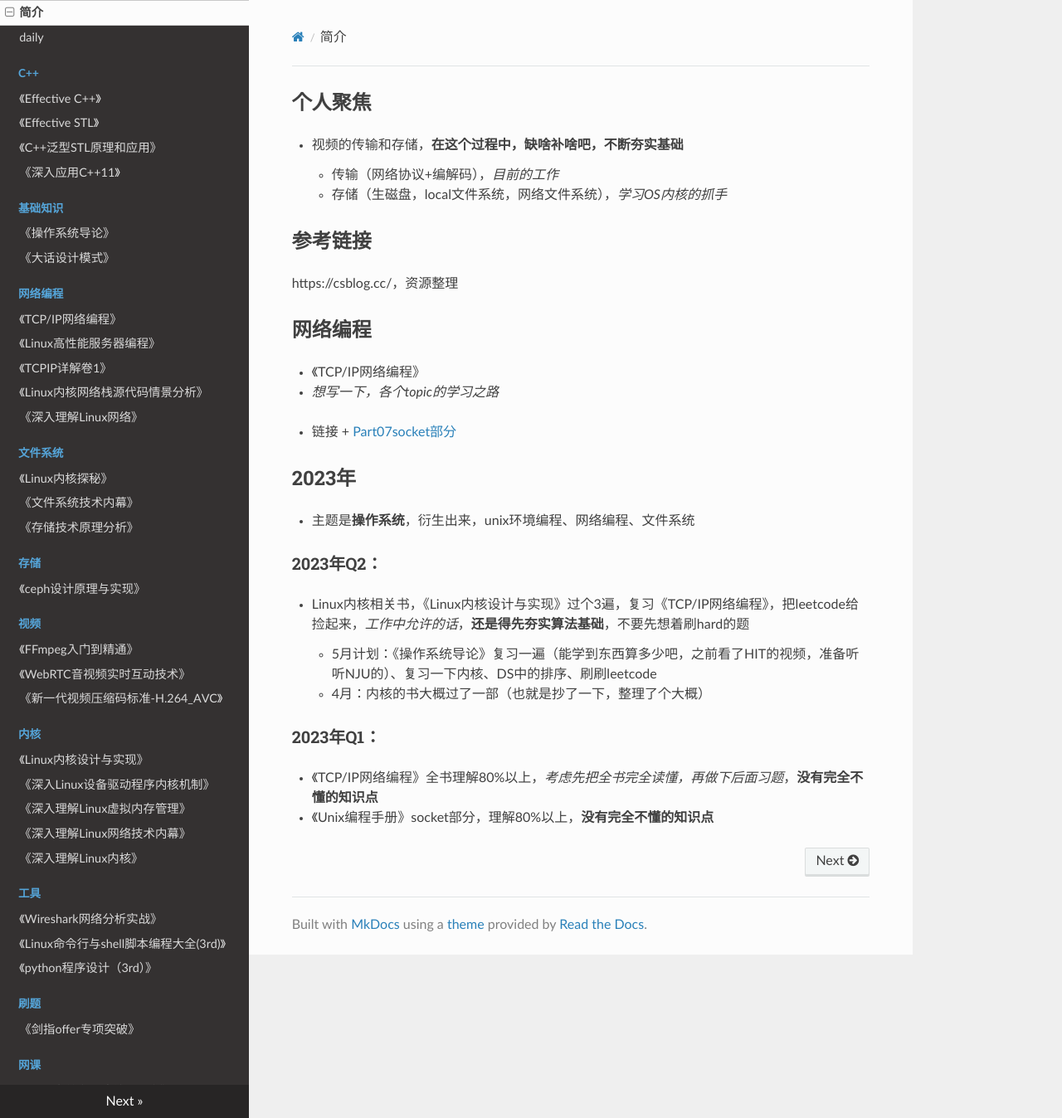
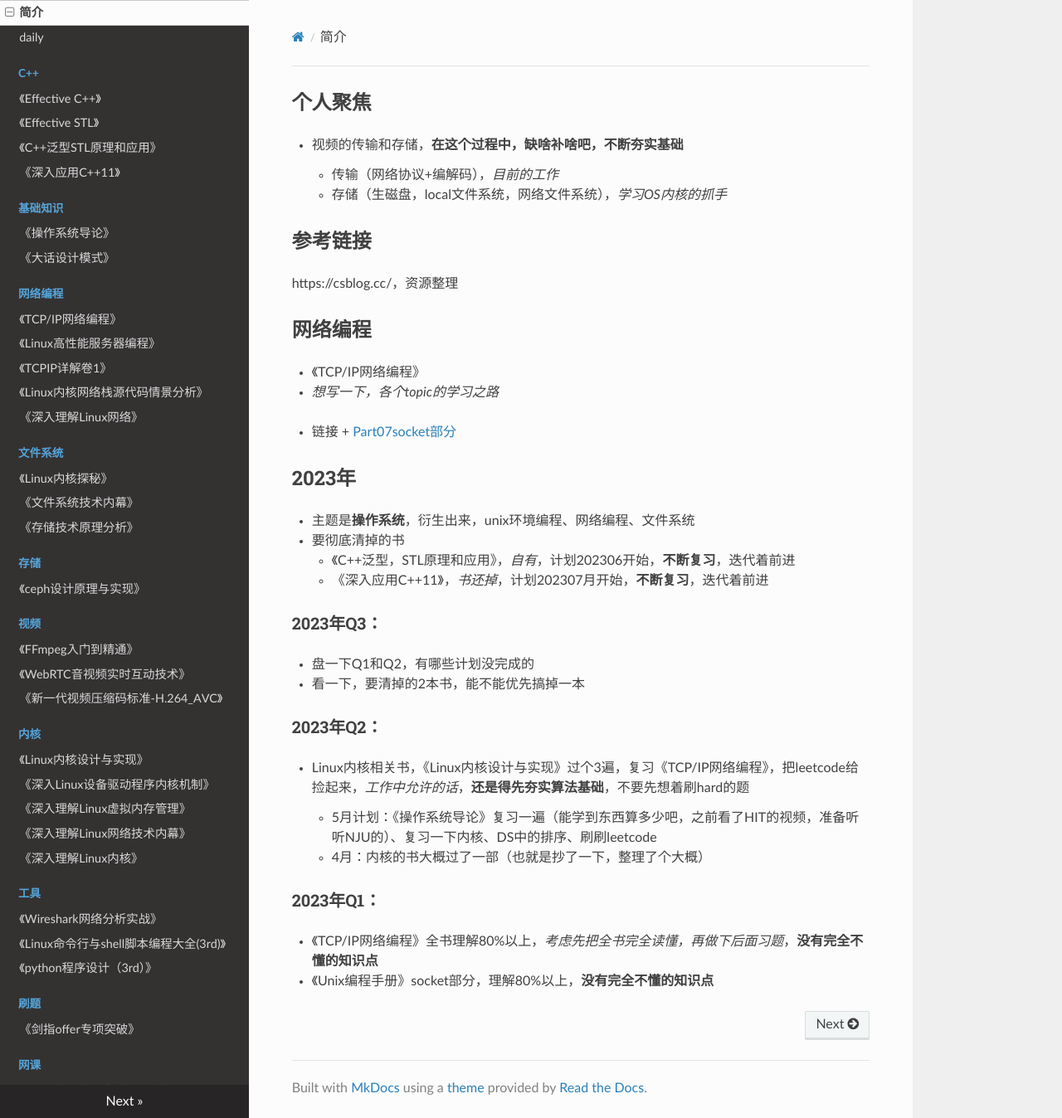
Before and after one commit to wolflion/booknotes, an MkDocs documentation site: the page built from docs/index.md, in a window 1280 px wide and 1348 px high. Shown: the whole window at 83% size. Built offline with MkDocs 1.6.1, drawn with Linux system fonts in a browser that asks for light colours; nearby versions of some CDN libraries.

Commit message:
Update index.md

```diff
--- a/docs/index.md
+++ b/docs/index.md
@@ -19,6 +19,14 @@ https://csblog.cc/，资源整理
 ## 2023年
 
 + 主题是**操作系统**，衍生出来，unix环境编程、网络编程、文件系统
++ 要彻底清掉的书
+  + 《C++泛型，STL原理和应用》，*自有*，计划202306开始，**不断复习**，迭代着前进
+  + 《深入应用C++11》，*书还掉*，计划202307月开始，**不断复习**，迭代着前进
+
+### 2023年Q3：
+
++ 盘一下Q1和Q2，有哪些计划没完成的
++ 看一下，要清掉的2本书，能不能优先搞掉一本
 
 ### 2023年Q2：
 
```
